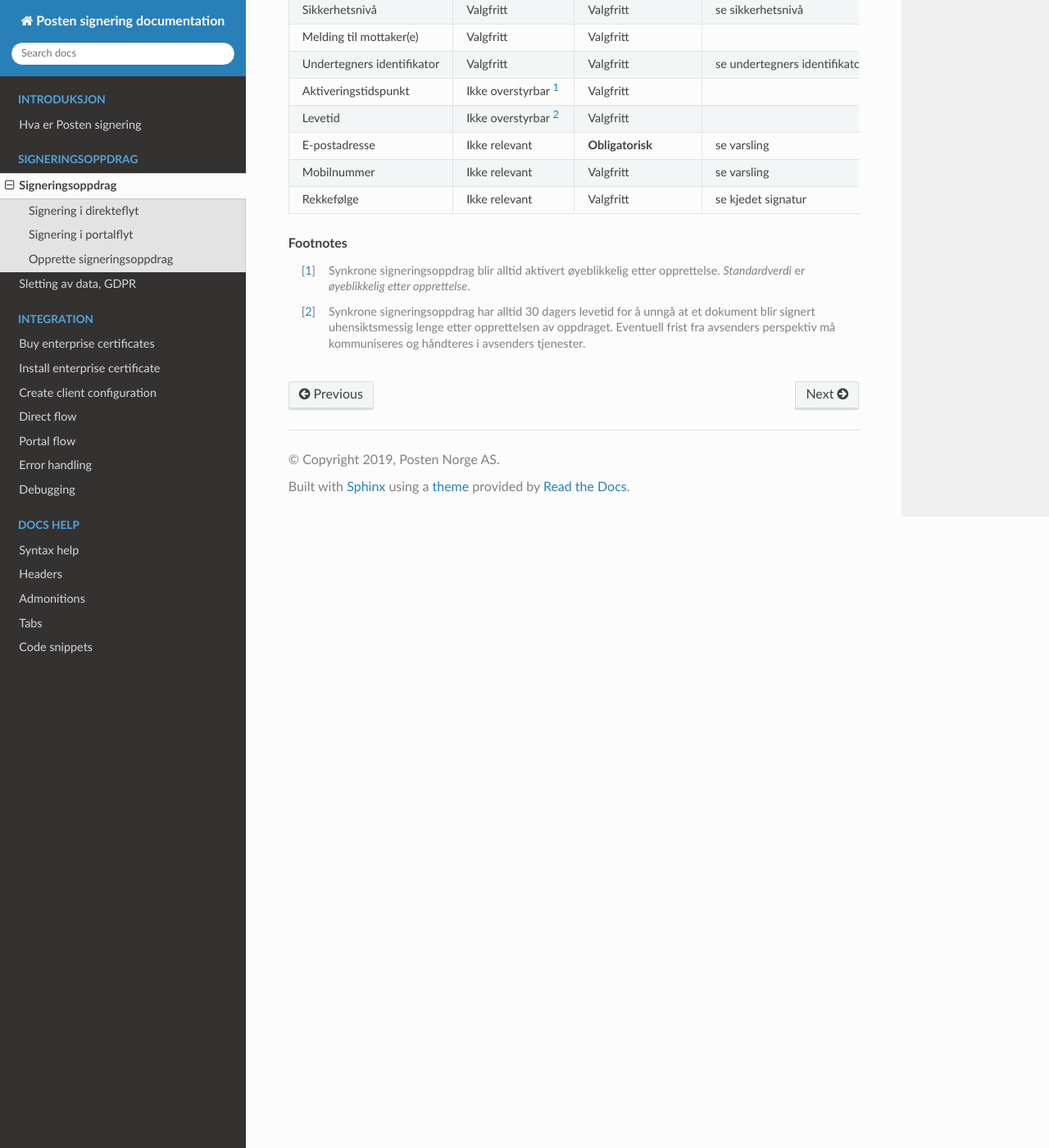
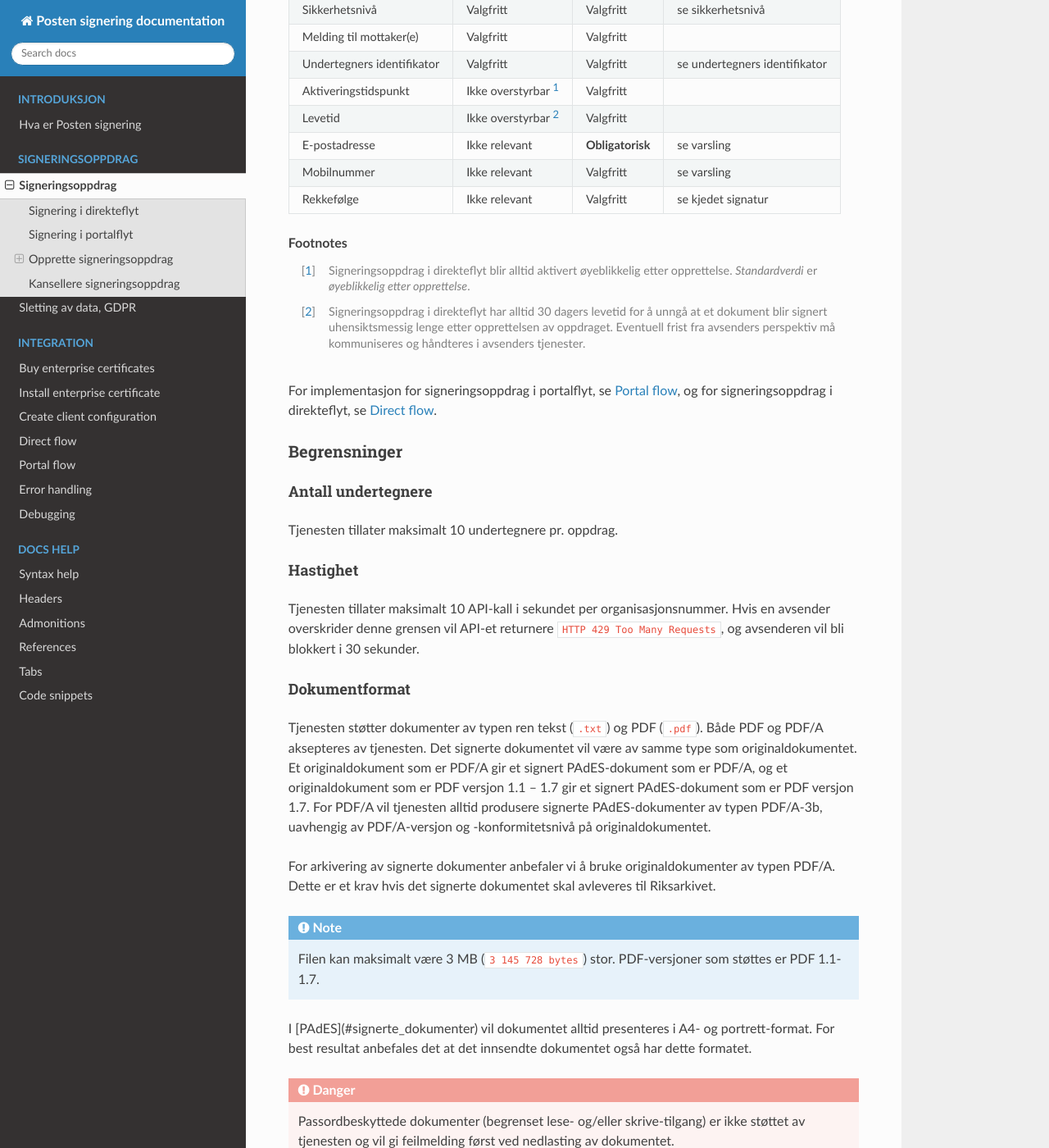
Before and after one commit to ramonarellano/signering-docs, a Sphinx documentation site: the page built from source/signeringsoppdrag.rst, in a window 1280 px wide and 1400 px high, scrolled down 1467 px. Shown: the whole window at 82% size. Built offline with Sphinx 7.4.7 and the Read the Docs theme 2.0.0, drawn with Linux system fonts in a browser that asks for light colours; some of the changed text lies outside the part shown.

Commit message:
Legger til referanser og bytter ut uttrykk i signeringsoppdrag

```diff
--- a/source/direct-flow.rst
+++ b/source/direct-flow.rst
@@ -1,3 +1,5 @@
+.. _direct-flow:
+
 Direct flow
 ****************************
 
--- a/source/portal-flow.rst
+++ b/source/portal-flow.rst
@@ -1,5 +1,8 @@
+.. _portal-flow:
+
 Portal flow
 ****************************
+
 
 Having problems integrating?
 #############################
--- a/source/signeringsoppdrag.rst
+++ b/source/signeringsoppdrag.rst
@@ -42,7 +42,7 @@
 
 
 +---------------------------+-------------------------+-------------------+---------------------------------------------------------------+
-| Felt                      | synkrone oppdrag        | asynkrone oppdrag | Ekstra informasjon                                            |
+| Felt                      | Direkteflyt             | Portalflyt        | Ekstra informasjon                                            |
 +===========================+=========================+===================+===============================================================+
 | Dokument                  | **Obligatorisk**        | **Obligatorisk**  |                                                               |
 +---------------------------+-------------------------+-------------------+---------------------------------------------------------------+
@@ -71,5 +71,58 @@
 
 .. rubric:: Footnotes
 
-.. [#f1] Synkrone signeringsoppdrag blir alltid aktivert øyeblikkelig etter opprettelse. *Standardverdi* er *øyeblikkelig etter opprettelse*.
-.. [#f2] Synkrone signeringsoppdrag har alltid 30 dagers levetid for å unngå at et dokument blir signert uhensiktsmessig lenge etter opprettelsen av oppdraget. Eventuell frist fra avsenders perspektiv må kommuniseres og håndteres i avsenders tjenester.
+.. [#f1] Signeringsoppdrag i direkteflyt blir alltid aktivert øyeblikkelig etter opprettelse. *Standardverdi* er *øyeblikkelig etter opprettelse*.
+.. [#f2] Signeringsoppdrag i direkteflyt har alltid 30 dagers levetid for å unngå at et dokument blir signert uhensiktsmessig lenge etter opprettelsen av oppdraget. Eventuell frist fra avsenders perspektiv må kommuniseres og håndteres i avsenders tjenester.
+
+For implementasjon for signeringsoppdrag i portalflyt, se  :ref:`portal-flow`, og for signeringsoppdrag i direkteflyt, se :ref:`direct-flow`.
+
+Begrensninger
+______________
+
+Antall undertegnere
+^^^^^^^^^^^^^^^^^^^^^
+
+Tjenesten tillater maksimalt 10 undertegnere pr. oppdrag.
+
+Hastighet
+^^^^^^^^^^^
+
+Tjenesten tillater maksimalt 10 API-kall i sekundet per organisasjonsnummer. Hvis en avsender overskrider denne grensen vil API-et returnere :code:`HTTP 429 Too Many Requests`, og avsenderen vil bli blokkert i 30 sekunder.
+
+Dokumentformat
+^^^^^^^^^^^^^^^^^
+
+Tjenesten støtter dokumenter av typen ren tekst (:code:`.txt`) og PDF (:code:`.pdf`). Både PDF og PDF/A aksepteres av tjenesten. Det signerte dokumentet vil være av samme type som originaldokumentet.
+Et originaldokument som er PDF/A gir et signert PAdES-dokument som er PDF/A, og et originaldokument som er PDF versjon 1.1 – 1.7 gir et signert PAdES-dokument som er PDF versjon 1.7.
+For PDF/A vil tjenesten alltid produsere signerte PAdES-dokumenter av typen PDF/A-3b, uavhengig av PDF/A-versjon og -konformitetsnivå på originaldokumentet.
+
+For arkivering av signerte dokumenter anbefaler vi å bruke originaldokumenter av typen PDF/A. Dette er et krav hvis det signerte dokumentet skal avleveres til Riksarkivet.
+
+..  NOTE::
+    Filen kan maksimalt være 3 MB (:code:`3 145 728 bytes`) stor. PDF-versjoner som støttes er PDF 1.1-1.7.
+
+I [PAdES](#signerte_dokumenter) vil dokumentet alltid presenteres i A4- og portrett-format. For best resultat anbefales det at det innsendte dokumentet også har dette formatet.
+
+..  DANGER::
+    Passordbeskyttede dokumenter (begrenset lese- og/eller skrive-tilgang) er ikke støttet av tjenesten og vil gi feilmelding først ved nedlasting av dokumentet.
+
+Aktiveringstidspunkt
+^^^^^^^^^^^^^^^^^^^^^^
+
+Angir tidspunkt for når signeringsoppdraget skal tilgjengeliggjøres for undertegner(e). Dersom aktiveringstidspunktet er i fortiden, blir oppdraget tilgjengelig øyeblikkelig etter opprettelse.
+
+For [kjedete signeringsoppdrag](#kjedet-signatur) gjelder aktiveringstidspunktet for *første gruppe*.
+
+Oppdragets levetid
+^^^^^^^^^^^^^^^^^^^^
+
+Angir hvor lenge *etter aktivering* et signeringsoppdrag er tilgjengelig for undertegner før det utløper. Kan maksimalt være 90 dager etter aktivering.
+
+For [kjedete signeringsoppdrag](#kjedet-signatur) gjelder levetiden for *hver gruppe*, slik at alle undertegnere får like mye tid på seg til å signere.
+
+Kansellere signeringsoppdrag
+==============================
+
+Kansellering av signeringsoppdrag er bare relevant for signeringsoppdrag som signeres i signeringsportalen, dvs. signering i portalflyt.
+
+Et signeringsoppdrag kan på et hvilket som helst tidspunkt kanselleres av avsender, så lenge ikke oppdraget allerede er fullført. Kansellerte oppdrag blir utilgjengeliggjort for undertegnere som enda ikke har signert.
```
Also changed, not shown: source/syntax-help.rst (+37 -17 lines).
